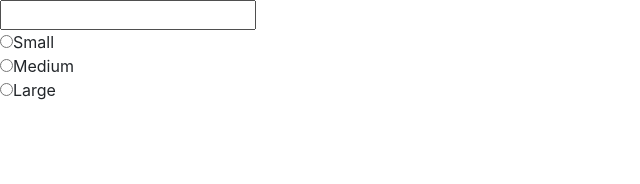
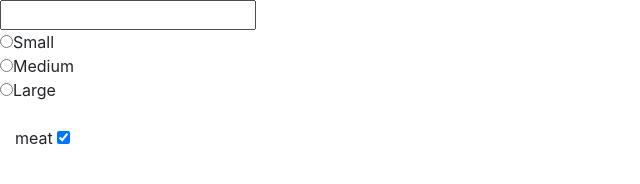
Before and after one commit to aliamirh/Friday-Project-4, a plain HTML site: page index.html in a window 1280 px wide. Shown: the full height of the page, 0-640 px from the left. Drawn offline with nearby package versions, Linux system fonts and the light colour scheme.

Commit message:
add checkboxes

```diff
--- a/index.html
+++ b/index.html
@@ -17,6 +17,10 @@
       <input type="radio" name="pizza">Medium<br>
       <input type="radio" name="pizza">Large<br>
       <br>
+      <label class="container">meat
+      <input type="checkbox" checked="checked">
+      <span class="checkmark"></span>
+      </label>
     </form>
 
   </body>
```
